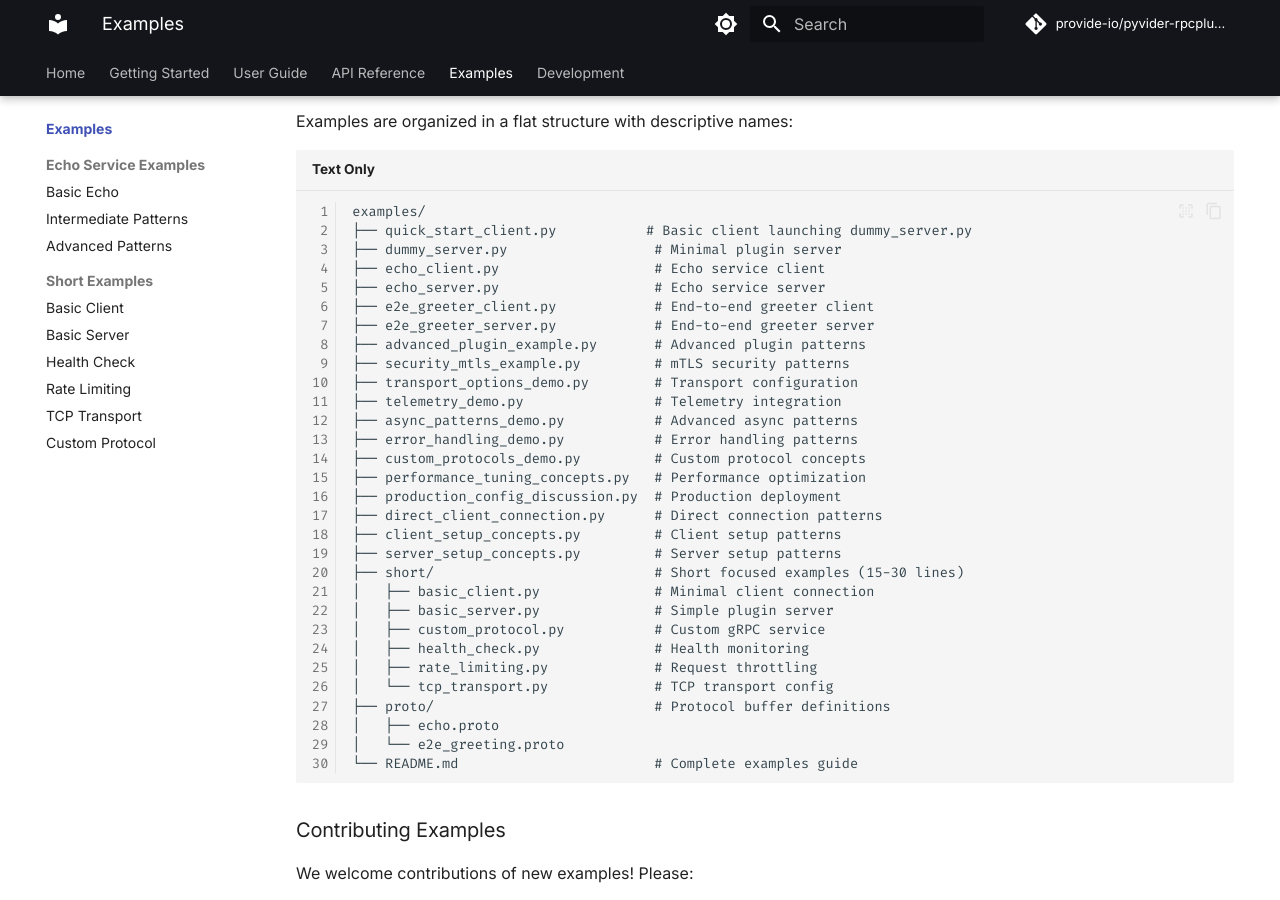
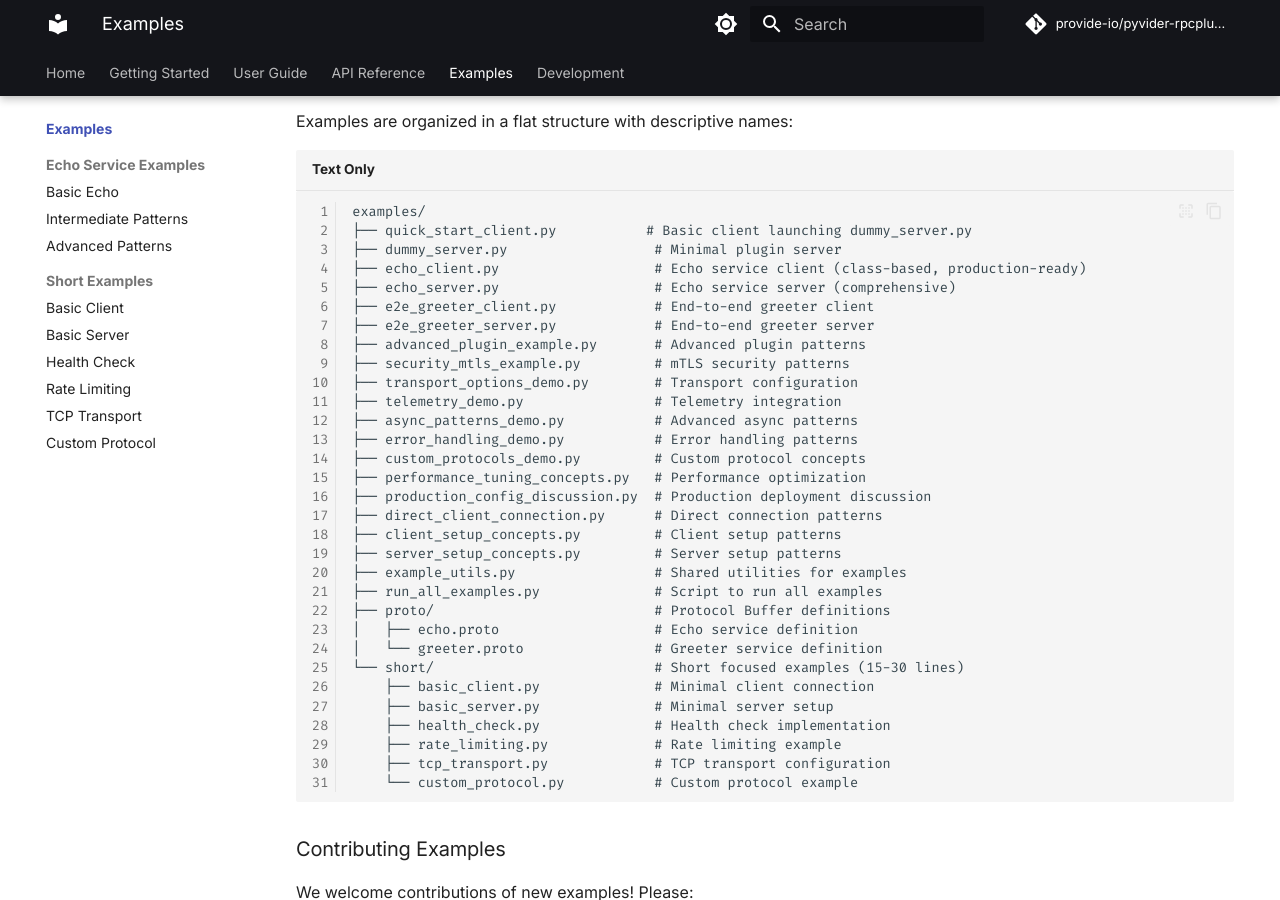
Before and after one commit to provide-io/pyvider-rpcplugin, an MkDocs documentation site: the page built from docs/examples/index.md, in a window 1280 px wide and 900 px high, scrolled down 8292 px. Built offline with MkDocs 1.6.1 and Material for MkDocs 9.7.7, drawn with Linux system fonts in a browser that asks for light colours; comment, search, counter and statistics services are not loaded; the version menu is left out.

Commit message:
🔼⚙️ [skip ci] auto-commit

````diff
--- a/docs/examples/index.md
+++ b/docs/examples/index.md
@@ -389,8 +389,8 @@ Examples are organized in a flat structure with descriptive names:
 examples/
 ├── quick_start_client.py           # Basic client launching dummy_server.py
 ├── dummy_server.py                  # Minimal plugin server
-├── echo_client.py                   # Echo service client
-├── echo_server.py                   # Echo service server
+├── echo_client.py                   # Echo service client (class-based, production-ready)
+├── echo_server.py                   # Echo service server (comprehensive)
 ├── e2e_greeter_client.py            # End-to-end greeter client
 ├── e2e_greeter_server.py            # End-to-end greeter server
 ├── advanced_plugin_example.py       # Advanced plugin patterns
@@ -401,21 +401,22 @@ examples/
 ├── error_handling_demo.py           # Error handling patterns
 ├── custom_protocols_demo.py         # Custom protocol concepts
 ├── performance_tuning_concepts.py   # Performance optimization
-├── production_config_discussion.py  # Production deployment
+├── production_config_discussion.py  # Production deployment discussion
 ├── direct_client_connection.py      # Direct connection patterns
 ├── client_setup_concepts.py         # Client setup patterns
 ├── server_setup_concepts.py         # Server setup patterns
-├── short/                           # Short focused examples (15-30 lines)
-│   ├── basic_client.py              # Minimal client connection
-│   ├── basic_server.py              # Simple plugin server
-│   ├── custom_protocol.py           # Custom gRPC service
-│   ├── health_check.py              # Health monitoring
-│   ├── rate_limiting.py             # Request throttling
-│   └── tcp_transport.py             # TCP transport config
-├── proto/                           # Protocol buffer definitions
-│   ├── echo.proto
-│   └── e2e_greeting.proto
-└── README.md                        # Complete examples guide
+├── example_utils.py                 # Shared utilities for examples
+├── run_all_examples.py              # Script to run all examples
+├── proto/                           # Protocol Buffer definitions
+│   ├── echo.proto                   # Echo service definition
+│   └── greeter.proto                # Greeter service definition
+└── short/                           # Short focused examples (15-30 lines)
+    ├── basic_client.py              # Minimal client connection
+    ├── basic_server.py              # Minimal server setup
+    ├── health_check.py              # Health check implementation
+    ├── rate_limiting.py             # Rate limiting example
+    ├── tcp_transport.py             # TCP transport configuration
+    └── custom_protocol.py           # Custom protocol example
 ```
 
 ### Contributing Examples
````
Also changed, not shown: docs/guide/security/certificates.md (+29 -2 lines).
